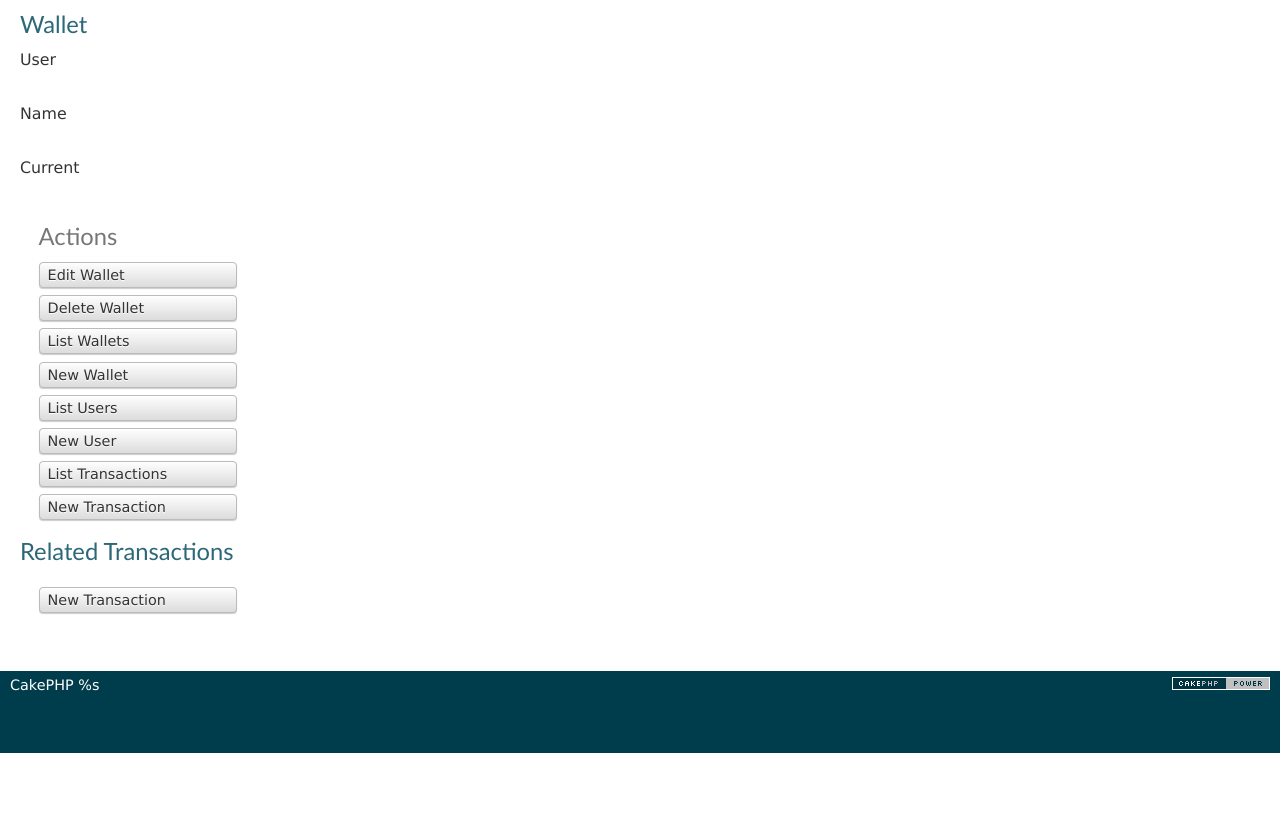
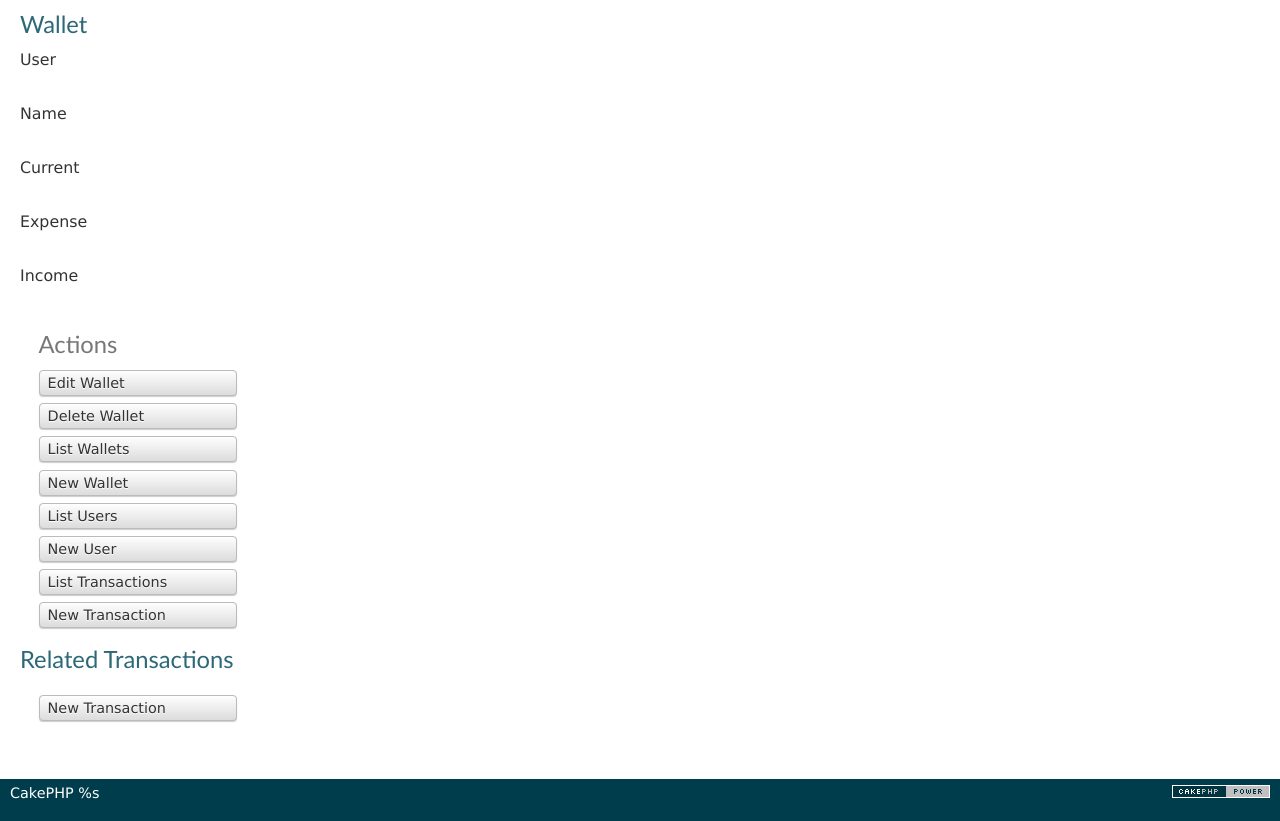
Before and after one commit to manhgd94/money-lover, a CakePHP app: the page made by app/View/Wallets/view.ctp in a window 1280 px wide. Shown: the part 47-868 px from the top of the page. Before the commit the page ends 800 px from the top, so only its background shows below. Run offline with PHP 8.4 and a stand-in for CakePHP, Linux system fonts and the light colour scheme; the template is opened without the code that fills it, so the values that code supplies are empty; some libraries are stand-ins or nearby versions.

Commit message:
add field to wallet table, fix template

```diff
--- a/app/Controller/WalletsController.php
+++ b/app/Controller/WalletsController.php
@@ -49,6 +49,8 @@ class WalletsController extends AppController {
 		if ($this->request->is('post')) {
 			$this->Wallet->create();
 			$this->request->data['Wallet']['user_id'] = $id;
+			$this->request->data['Wallet']['income'] = 0;
+			$this->request->data['Wallet']['expense'] = 0;
 			if ($this->Wallet->save($this->request->data)) {
 				if ($this->request->data['Wallet']['current']==true) {
 					$this->Wallet->updateAll(
--- a/app/View/Wallets/index.ctp
+++ b/app/View/Wallets/index.ctp
@@ -7,6 +7,8 @@
 			<th><?php echo $this->Paginator->sort('user_id'); ?></th>
 			<th><?php echo $this->Paginator->sort('name'); ?></th>
 			<th><?php echo $this->Paginator->sort('current'); ?></th>
+			<th><?php echo $this->Paginator->sort('expense'); ?></th>
+			<th><?php echo $this->Paginator->sort('income'); ?></th>
 			<th class="actions"><?php echo __('Actions'); ?></th>
 	</tr>
 	</thead>
@@ -21,6 +23,8 @@
 		<td><?php if (h($wallet['Wallet']['current'])==true): ?>
 			<span class="glyphicon glyphicon-ok"></span>
 		<?php endif ?></td>
+		<td><?php echo h($wallet['Wallet']['expense']); ?>&nbsp;</td>
+		<td><?php echo h($wallet['Wallet']['income']); ?>&nbsp;</td>
 		<td class="actions">
 			<?php echo $this->Html->link(__('View'), array('action' => 'view', $wallet['Wallet']['id']), array('class'=>'button btn btn-info')); ?>
 			<?php echo $this->Html->link(__('Edit'), array('action' => 'edit', $wallet['Wallet']['id']), array('class'=>'button btn btn-success')); ?>
--- a/app/View/Wallets/view.ctp
+++ b/app/View/Wallets/view.ctp
@@ -11,6 +11,10 @@
           echo h($wallet['Wallet']['name'])."<br>";
           echo "<label>Current</label><br>";
           echo h($wallet['Wallet']['current'])."<br>";
+          echo "<label>Expense</label><br>";
+          echo h($wallet['Wallet']['expense'])."<br>";
+          echo "<label>Income</label><br>";
+          echo h($wallet['Wallet']['income'])."<br>";
         ?>
     </div>
   </div>
```
